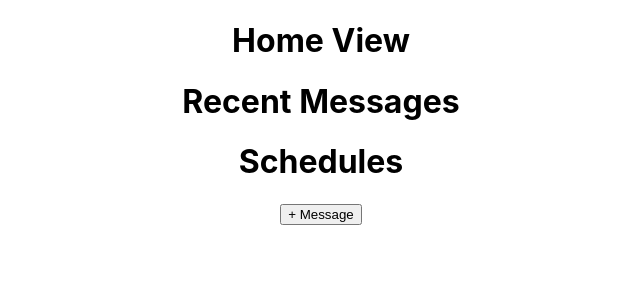
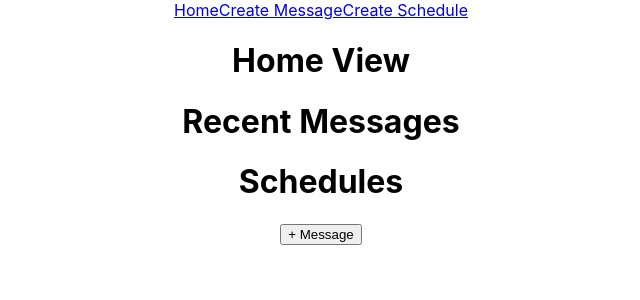
Before and after one commit to mentorsinternational/Mentors-International-Nick, a React (Create React App) app in the folder mentors-international/: page / in a window 1280 px wide. Shown: the top 300 px of the page, without its empty margins (319-959 px from the left). Built offline with nearby package versions, Linux system fonts and the light colour scheme.

Commit message:
Create basic NavBar with NavLinks

```diff
--- a/mentors-international/src/App.js
+++ b/mentors-international/src/App.js
@@ -7,11 +7,13 @@ import HomeView from "./views/HomeView";
 import LoginView from "./views/LoginView";
 import MessageView from "./views/MessageView";
 import ScheduleView from "./views/ScheduleView";
+import NavBar from "./components/nav/NavBar";
 
 class App extends Component {
   render() {
     return (
       <div className="App">
+        <NavBar />
         <Route exact path="/" component={HomeView} />
         <Route path="/login" component={LoginView} />
         <Route exact path="/message" component={MessageView} />
--- /dev/null
+++ b/mentors-international/src/components/nav/NavBar.jsx
@@ -0,0 +1,20 @@
+import React from "react";
+import { NavLink } from "react-router-dom";
+
+const NavBar = props => {
+  return (
+    <nav>
+      <NavLink exact to="/">
+        Home
+      </NavLink>
+      <NavLink exact to="/message">
+        Create Message
+      </NavLink>
+      <NavLink exact to="/schedule">
+        Create Schedule
+      </NavLink>
+    </nav>
+  );
+};
+
+export default NavBar;
```
